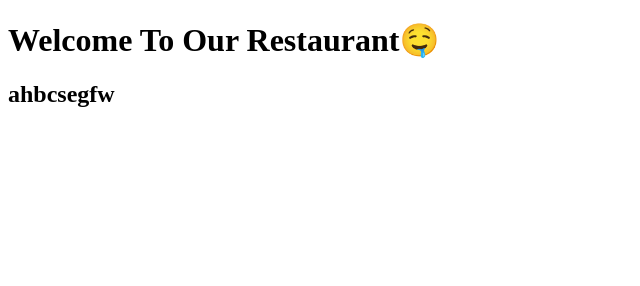
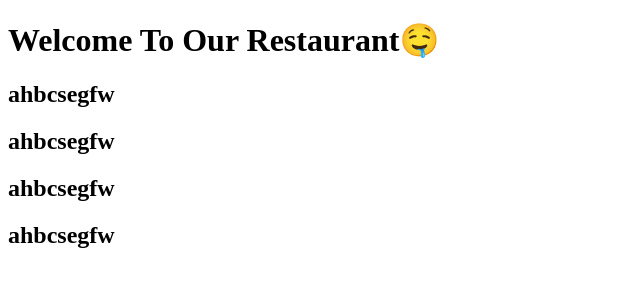
Before and after one commit to Renukafuse10/rtc-project, a plain HTML site: page index.html in a window 1280 px wide. Shown: the whole page, without its empty margins (0-640 px from the left). Drawn offline with Linux system fonts and the light colour scheme.

Commit message:
initial commit

```diff
--- a/index.html
+++ b/index.html
@@ -6,5 +6,8 @@
 <body>
     <h1> Welcome To Our Restaurant🤤</h1>
     <h2>ahbcsegfw</h2>
+    <h2>ahbcsegfw</h2>
+    <h2>ahbcsegfw</h2>
+    <h2>ahbcsegfw</h2>
 </body>
 </html>
```
